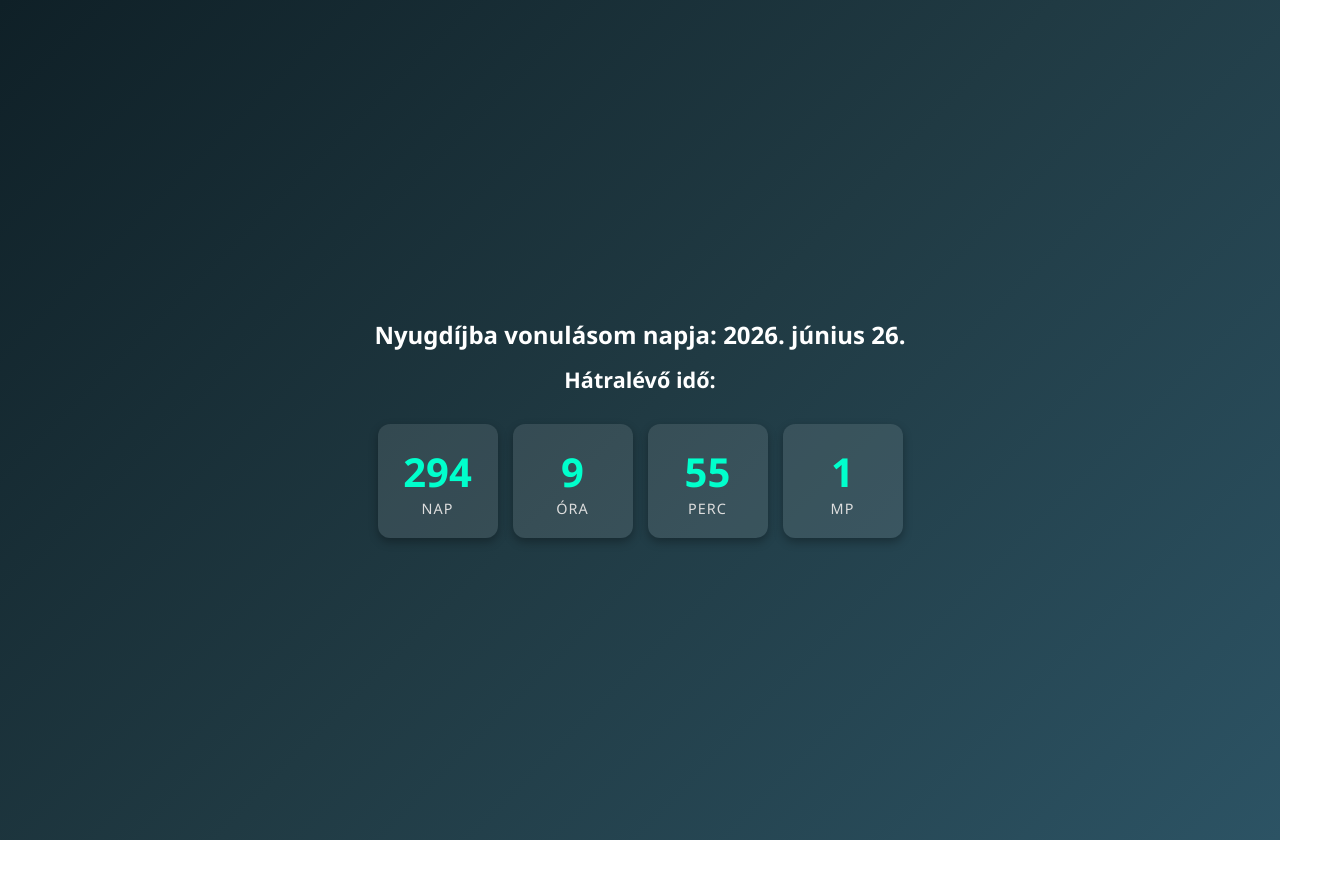
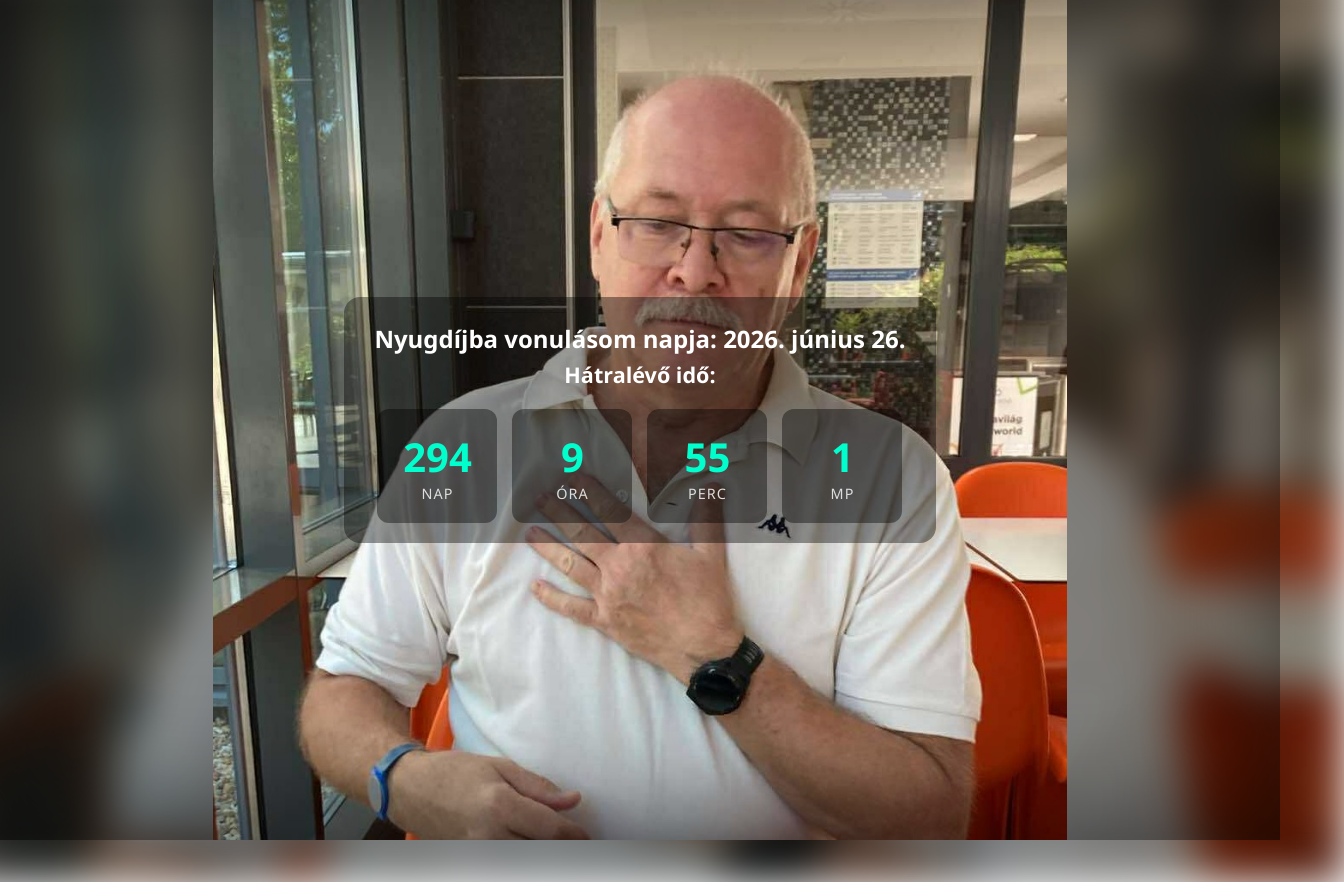
Before and after one commit to thotib/napjaim, a plain HTML site: page index.html in a window 1280 px wide. Shown: the whole page, 1344 px wide, since content can reach past the window. Before the commit the page ends 840 px from the top, so only its background shows below. Drawn offline with Linux system fonts and the light colour scheme.

Commit message:
Add files via upload

```diff
--- a/index.html
+++ b/index.html
@@ -4,12 +4,12 @@
   <meta charset="UTF-8">
   <title>Visszaszámláló a nyugdíjig</title>
   <meta name="viewport" content="width=device-width, initial-scale=1.0">
+  <style>
+    :root {
+      --blur-strength: 20px;   /* Elmosás erőssége */
+      --darkness: 0.6;         /* Elmosott háttér sötétítése */
+    }
 
-  <!-- PWA manifest -->
-  <link rel="manifest" href="manifest.json">
-  <meta name="theme-color" content="#0f2027">
-
-  <style>
     body {
       margin: 0;
       height: 100vh;
@@ -17,16 +17,58 @@
       flex-direction: column;
       justify-content: center;
       align-items: center;
-      background: linear-gradient(135deg, #0f2027, #203a43, #2c5364);
       color: #fff;
       font-family: "Segoe UI", Tahoma, Geneva, Verdana, sans-serif;
       text-align: center;
       padding: 20px;
+      position: relative;
+      overflow: hidden;
+    }
+
+    /* 🔹 Elmosott háttér */
+    body::before {
+      content: "";
+      position: absolute;
+      top: 0;
+      left: 0;
+      right: 0;
+      bottom: 0;
+      background: url("537682030.jpg") no-repeat center center;
+      background-size: cover;
+      filter: blur(var(--blur-strength)) brightness(var(--darkness));
+      transform: scale(1.1);
+      z-index: 0;
+    }
+
+    /* 🔹 Éles kép */
+    body::after {
+      content: "";
+      position: absolute;
+      top: 0;
+      left: 0;
+      right: 0;
+      bottom: 0;
+      background: url("537682030.jpg") no-repeat center center;
+      background-size: auto 100%;
+      background-color: transparent;
+      z-index: 1;
+      box-shadow: inset 0 0 150px rgba(0,0,0,0.7); /* Vignetta-hatás */
+    }
+
+    /* 🔹 Tartalomdoboz (minden szöveg + számláló együtt) */
+    .content-box {
+      background: rgba(0, 0, 0, 0.4);
+      padding: 20px 30px;
+      border-radius: 16px;
+      position: relative;
+      z-index: 2;
+      display: inline-block;
+      max-width: 90%;
     }
 
     h1 {
+      margin: 5px 0;
       font-size: 1.5rem;
-      margin-bottom: 30px;
     }
 
     #countdown {
@@ -34,13 +76,13 @@
       gap: 15px;
       flex-wrap: wrap;
       justify-content: center;
+      margin-top: 20px;
     }
 
     .time-box {
-      background: rgba(255, 255, 255, 0.1);
+      background: rgba(0, 0, 0, 0.4);
       padding: 20px;
       border-radius: 12px;
-      box-shadow: 0 4px 10px rgba(0, 0, 0, 0.3);
       min-width: 80px;
     }
 
@@ -60,7 +102,7 @@
 
     @media (max-width: 500px) {
       h1 {
-        font-size: 1.2rem;
+        font-size: 1.1rem;
       }
       .number {
         font-size: 2rem;
@@ -69,13 +111,18 @@
         padding: 15px;
         min-width: 70px;
       }
+      .content-box {
+        padding: 15px 20px;
+      }
     }
   </style>
 </head>
 <body>
-  <h1 style="margin-bottom: 0px;">Nyugdíjba vonulásom napja: 2026. június 26.</h1>
-  <h1 style="font-size: 1.35rem;">Hátralévő idő:</h1>
-  <div id="countdown"></div>
+  <div class="content-box">
+    <h1 style="margin-bottom: 0;">Nyugdíjba vonulásom napja: 2026. június 26.</h1>
+    <h1 style="font-size: 1.35rem; margin-top: 5px;">Hátralévő idő:</h1>
+    <div id="countdown"></div>
+  </div>
 
   <script>
     const target = new Date("2026-06-26T00:00:00").getTime();
@@ -113,11 +160,6 @@
 
     updateCountdown();
     const timer = setInterval(updateCountdown, 1000);
-
-    // Service worker regisztráció (offline működéshez)
-    if ("serviceWorker" in navigator) {
-      navigator.serviceWorker.register("service-worker.js");
-    }
   </script>
 </body>
 </html>
```
Also changed, not shown: 537682030.jpg (added).
